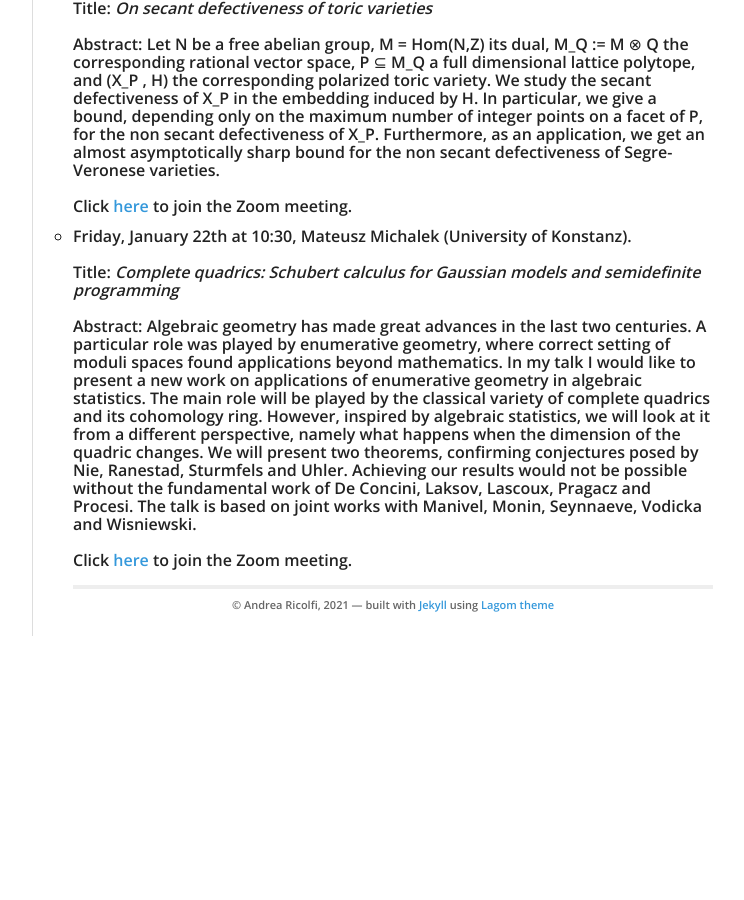
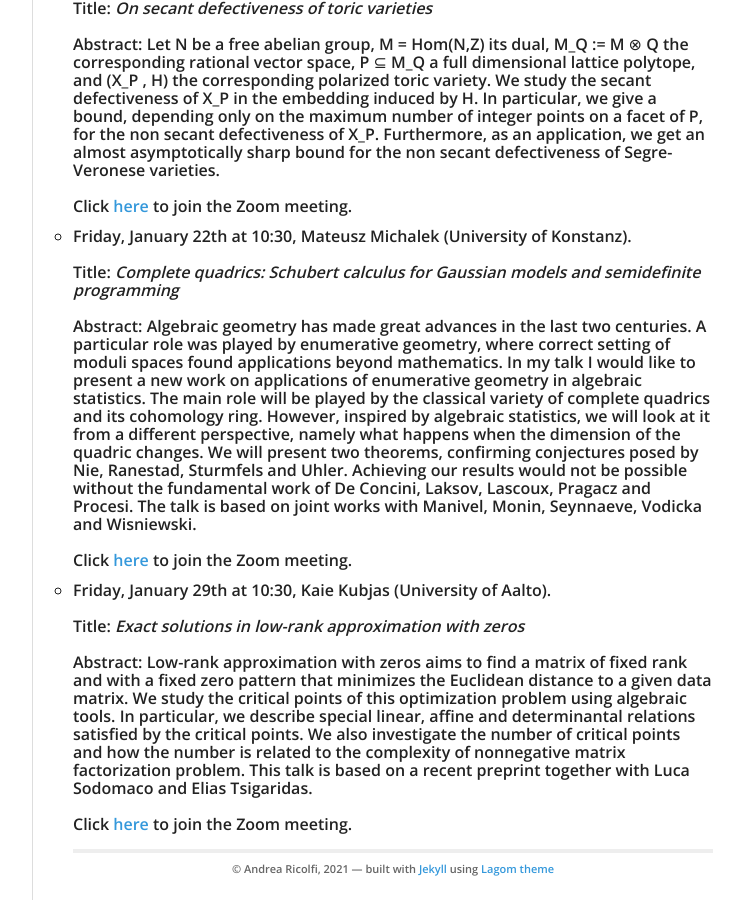
Before and after one commit to atricolfi/atricolfi.github.io, a Jekyll site: the page built from AGseminar.html, in a window 1280 px wide and 900 px high, scrolled down 1711 px. Shown: the whole window, without its empty margins (378-1122 px from the left). Built offline with Jekyll 4.4.1, drawn with Linux system fonts in a browser that asks for light colours; before the commit the page ends 2347 px from its top, so only the background shows below that.

Commit message:
Update AGseminar.html

```diff
--- a/AGseminar.html
+++ b/AGseminar.html
@@ -136,6 +136,21 @@ Abstract:  Algebraic geometry has made great advances in the last two centuries.
      <br>
      Click <a href="https://us02web.zoom.us/j/87239350702#success">here</a> to join the Zoom meeting.
      </li>
+<li> Friday, January 29th at 10:30, Kaie Kubjas (University of Aalto).
+  <br>
+  <br>
+Title: <em>Exact solutions in low-rank approximation with zeros</em>
+  <br>
+  <br>
+Abstract:  Low-rank approximation with zeros aims to find a matrix of fixed rank and with a fixed zero pattern that minimizes
+  the Euclidean distance to a given data matrix. We study the critical points of this optimization problem using algebraic tools.
+  In particular, we describe special linear, affine and determinantal relations satisfied by the critical points. We also
+  investigate the number of critical points and how the number is related to the complexity of nonnegative matrix factorization problem.
+  This talk is based on a recent preprint together with Luca Sodomaco and Elias Tsigaridas.
+     <br>
+     <br>
+     Click <a href="https://us02web.zoom.us/j/87239350702#success">here</a> to join the Zoom meeting.
+     </li>
 
   </ul>
 
```
